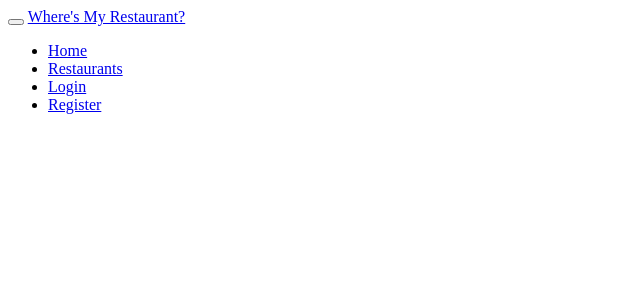
After one commit to restradap001/DirectoryProject, a Django app: template templates/header.html in a window 1280 px wide. The commit adds this page. Shown: the top 300 px of the page, without its empty margins (0-640 px from the left). Run offline with Django 4.2, Linux system fonts and the light colour scheme; the template is opened without the code that fills it, so the values that code supplies are empty.

Commit message:
URL, Settings and Base Template Configuration
Some changes:
-header component was added to base template

Some features:
-REDIRECT_URL vars was defined
-urls definition for CRUD operations
-urls definition for user register, login and logout

```diff
--- a/DirectoryProject/settings.py
+++ b/DirectoryProject/settings.py
@@ -25,7 +25,7 @@ SECRET_KEY = 'django-insecure-gm*=q2sorwmgfu4*j&28k5zsey$vm!ko5scp8z-ed%8ap-(d+v
 # SECURITY WARNING: don't run with debug turned on in production!
 DEBUG = True
 
-ALLOWED_HOSTS = []
+ALLOWED_HOSTS = ['*']
 
 
 # Application definition
@@ -123,3 +123,7 @@ STATIC_URL = 'static/'
 # https://docs.djangoproject.com/en/4.1/ref/settings/#default-auto-field
 
 DEFAULT_AUTO_FIELD = 'django.db.models.BigAutoField'
+
+LOGIN_REDIRECT_URL = '/'
+
+LOGOUT_REDIRECT_URL = '/'
--- a/templates/base.html
+++ b/templates/base.html
@@ -26,6 +26,7 @@
         <title>{% block title %}{% endblock %}</title>
     </head>
     <body>
+        {% include 'header.html' %}
 
         {% block content %}{% endblock %}
 
--- /dev/null
+++ b/templates/header.html
@@ -0,0 +1,28 @@
+<nav class="navbar navbar-expand-lg navbar-dark bg-dark">
+    <div class="container-fluid">
+        <button class="navbar-toggler" type="button" data-bs-toggle="collapse" data-bs-target="#navbarSupportedContent" aria-controls="navbarSupportedContent" aria-expanded="false" aria-label="Toggle navigation">
+            <span class="navbar-toggler-icon"></span>
+        </button>
+        <a class="navbar-brand fs-3 mx-auto ms-xl-4" href="#">Where's My Restaurant?</a>
+        <div class="collapse navbar-collapse" id="navbarSupportedContent">
+            <ul class="navbar-nav ms-auto mb-2 mb-lg-0">
+                <li class="nav-item mx-lg-1"><a class="nav-link fs-5" href="{% url 'base:home' %}"><i class="bi bi-house-door me-2"></i>Home</a></li>
+                <li class="nav-item mx-lg-1"><a class="nav-link fs-5" href="{% url 'base:restaurants' %}"><i class="bi bi-shop me-2"></i>Restaurants</a></li>
+                {% if request.user.is_authenticated %}
+                    <li class="nav-item dropdown">
+                        <a class="nav-link fs-5 dropdown-toggle" href="#" id="customer" role="button" data-bs-toggle="dropdown" aria-expanded="false"><i class="bi bi-person me-2"></i>{{ request.user.username }}</a>
+                        <ul class="dropdown-menu dropdown-menu-end dropdown-menu-dark" aria-labelledby="customer">
+                            <li><h6 class="dropdown-header">Configuration</h6></li>
+                            <li><a class="dropdown-item fs-6 disabled" href=""><i class="bi bi-gear me-2"></i>Not Available</a></li>
+                            <li><hr class="dropdown-divider"></li>
+                            <li><a class="dropdown-item fs-6" href="{% url 'base:logout' %}"><i class="bi bi-box-arrow-right me-2"></i>Logout</a></li>
+                        </ul>
+                    </li>
+                {% else %}
+                    <li class="nav-item mx-lg-1"><a class="nav-link fs-5" href="{% url 'base:login' %}"><i class="bi bi-person me-2"></i>Login</a></li>
+                    <li class="nav-item mx-lg-1"><a class="nav-link fs-5" href="{% url 'base:register' %}"><i class="bi bi-pencil-square me-2"></i>Register</a></li>
+                {% endif %}
+            </ul>
+        </div>
+    </div>
+</nav>
```
Also changed, not shown: base/urls.py (+11 -1 lines).
